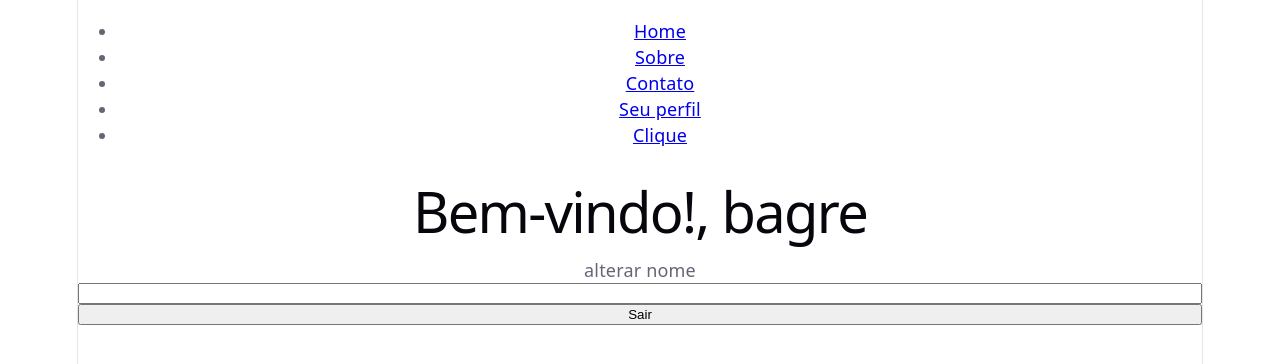
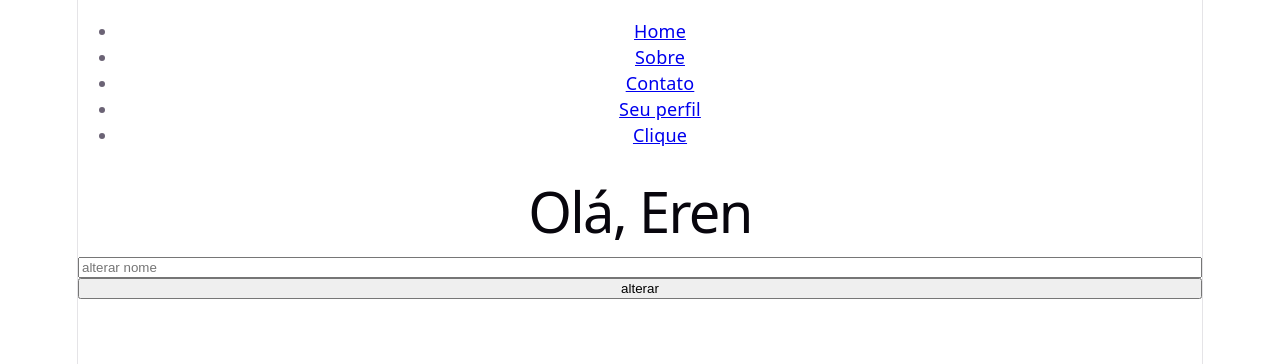
Before and after one commit to gabrielpaulachaves/React, a React (Vite) app in the folder my-app/: page /perfil in a window 1280 px wide. Shown: the top 364 px of the page. Built offline with nearby package versions, Linux system fonts and the light colour scheme.

Commit message:
useContext

```diff
--- /dev/null
+++ b/my-app/contexts/AuthContext.jsx
@@ -0,0 +1,15 @@
+import { createContext, useState } from "react";
+
+export const AuthContext = createContext()
+
+export default function AuthProvider({children}){ //esse chieldren representa todos os componentes que ficarao dentro do AuthProvider
+        //é tudo que fica dentro de <AuthProvider> </AuthProvider>
+
+    const [log, setLog] = useState('Eren') //criamos o useState para guardar o dado que vamos transmitir
+
+    return ( //esse .Provider é para dizer que ele que vai prover o valor dentro do value para tudo que estiver dentro dele (o children)
+       <AuthContext.Provider value={{ log, setLog }}>
+        {children}
+       </AuthContext.Provider>
+    )
+}
--- a/my-app/src/App.jsx
+++ b/my-app/src/App.jsx
@@ -16,6 +16,7 @@ import Contato from './pages/Contato';
 import Navbar from './components/Navbar';
 import Perfil from './pages/Perfil';
 import Clicar from './pages/Clicar';
+import AuthProvider from '../contexts/AuthContext';
 import { BrowserRouter as Router, Routes, Route } from 'react-router-dom'; //BrowserRouter é o Router
 //QUALQUER HOOK DO REACT ROUTER (COMO O useNavigate, useSearchParams) SÓ FUNCIONAM DENTRO DO <Router />
 
@@ -42,6 +43,7 @@ export default function App() {
           //o componente vai dentro de {} em element. O path é o caminnho da URL para acessar ele
           //essa é a ordem. Router>Routes>Route
           //quando colocamos um componente dentro de Router, mas fora de Routes, o reat entende que é estatico
+    <AuthProvider>
     <Router>
       <Navbar />
         <Routes>
@@ -52,6 +54,7 @@ export default function App() {
         <Route path="/clique" element={<Clicar />}/>
         </Routes>
     </Router>
+  </AuthProvider>
   );
 
  //com o Router, podemos tirar essa div.App
--- a/my-app/src/pages/Perfil.jsx
+++ b/my-app/src/pages/Perfil.jsx
@@ -1,22 +1,19 @@
-import { useNavigate } from "react-router-dom"
+import { useContext, useState } from "react"
+import { AuthContext } from "../../contexts/AuthContext"  //regra: usamos {} quando importamos algo no qual o nome deve ser identico ao do arquivo
+//import AuthProvider from '../contexts/AuthContext';  aqui nao preciso colocar {}, eu poderia chamar por outro nome, pois defini como export default no arquivo de onde foi escrito. E só podemos ter UM export default nos arquivos
+
+
 export default function Perfil(){
-    const nome = "bagre"
-    const navigate = useNavigate()
 
-    function logOut(){
-        console.log("Saindo da sessão")
-
-        navigate("/")
-    }
+    const [nome, setNome] = useState()
+    const {log, setLog }= useContext(AuthContext)
 
 
     return (
         <>
-            <h1>Bem-vindo!, {nome}</h1>
-            <label htmlFor="">alterar nome</label>
-            <input type="text" name="" id="" />
-            <button onClick={logOut}>Sair</button>
-
+        <h1>Olá, {log}</h1>
+        <input type="text" name="nome" id="nome" placeholder="alterar nome" onChange={(e)=> setNome(e.target.value)}/>
+        <button onClick={()=> setLog(nome)}>alterar</button>
         </>
     )
 }
```
Also changed, not shown: 1 other file (tests, documents, lock files or other folders).
